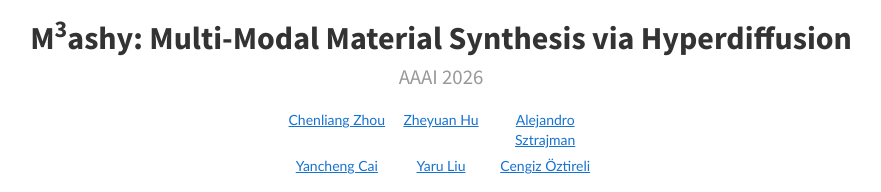
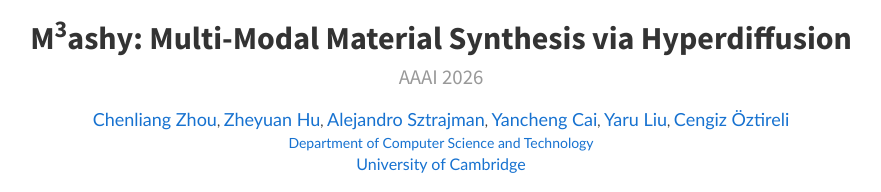
Before and after one commit to PeterHUistyping/M3ashy, a plain HTML site: page docs/index.html in a window 1280 px wide. Shown: the top 192 px of the page, without its empty margins (199-1080 px from the left). Drawn offline with Linux system fonts and the light colour scheme.

Commit message:
Update author links in index.html

```diff
--- a/docs/index.html
+++ b/docs/index.html
@@ -38,8 +38,8 @@
     <div class="row" id="author-row" style="margin:0 auto;">
         <!-- <div class="col-md-12 text-center" style="display: table; margin:0 auto"> -->
         <div class="text-center" style="display: table; margin:0 auto">
-           <!-- <a href="https://chenliang-zhou.github.io" style="font-size: 18px;">Chenliang Zhou</a>,  <a href="https://peterhuistyping.github.io/" style="font-size: 18px;">Zheyuan Hu</a>,   <a href="https://asztr.github.io/" style="font-size: 18px;">Alejandro Sztrajman</a>, <a href="https://caiyancheng.github.io/academic.html" style="font-size: 18px;">Yancheng Cai</a>,  <a href="https://www.cst.cam.ac.uk/people/yl962" style="font-size: 18px;">Yaru Liu</a>,  <a href="https://www.cl.cam.ac.uk/~aco41/" style="font-size: 18px;">Cengiz Öztireli</a> -->
-            <table class="author-table" id="author-table">
+           <a href="https://chenliang-zhou.github.io" style="font-size: 18px;">Chenliang Zhou</a>,  <a href="https://peterhuistyping.github.io/" style="font-size: 18px;">Zheyuan Hu</a>,   <a href="https://asztr.github.io/" style="font-size: 18px;">Alejandro Sztrajman</a>, <a href="https://caiyancheng.github.io/academic.html" style="font-size: 18px;">Yancheng Cai</a>,  <a href="https://www.cst.cam.ac.uk/people/yl962" style="font-size: 18px;">Yaru Liu</a>,  <a href="https://www.cl.cam.ac.uk/~aco41/" style="font-size: 18px;">Cengiz Öztireli</a>
+            <!-- <table class="author-table" id="author-table">
                 <tr>
                     <td>
                         <a href="https://chenliang-zhou.github.io">Chenliang Zhou</a>
@@ -62,7 +62,7 @@
                         <a href="https://www.cl.cam.ac.uk/~aco41/">Cengiz Öztireli</a>
                     </td>
                 </tr>
-            </table>
+            </table> -->
             <br>
             <a href="https://www.cst.cam.ac.uk/ " style="font-size: 14px;">Department of Computer Science and Technology</a>
             <br>
```
